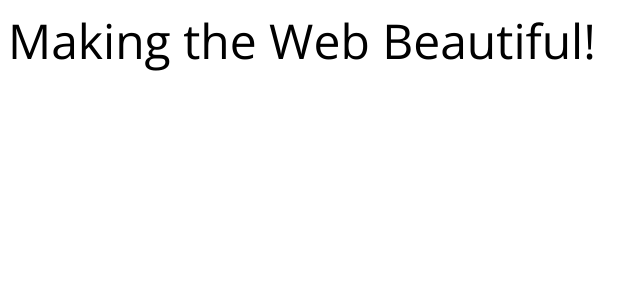
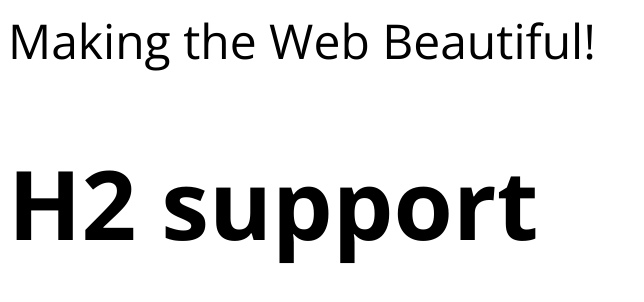
Before and after one commit to timetobehappy/web-server, a website: page public/index.html in a window 1280 px wide. Shown: the whole page, without its empty margins (0-644 px from the left). Drawn offline with nearby package versions, Linux system fonts and the light colour scheme.

Commit message:
Initialize repo

```diff
--- a/public/index.html
+++ b/public/index.html
@@ -7,9 +7,14 @@
         font-family: 'Open Sans', serif;
         font-size: 48px;
       }
+      h1 {
+	          font-family: 'Open Sans', serif;
+	          font-weight: 700;
+      }
     </style>
   </head>
   <body>
     <div>Making the Web Beautiful!</div>
+    <h1>H2 support</h1>
   </body>
 </html>
```
